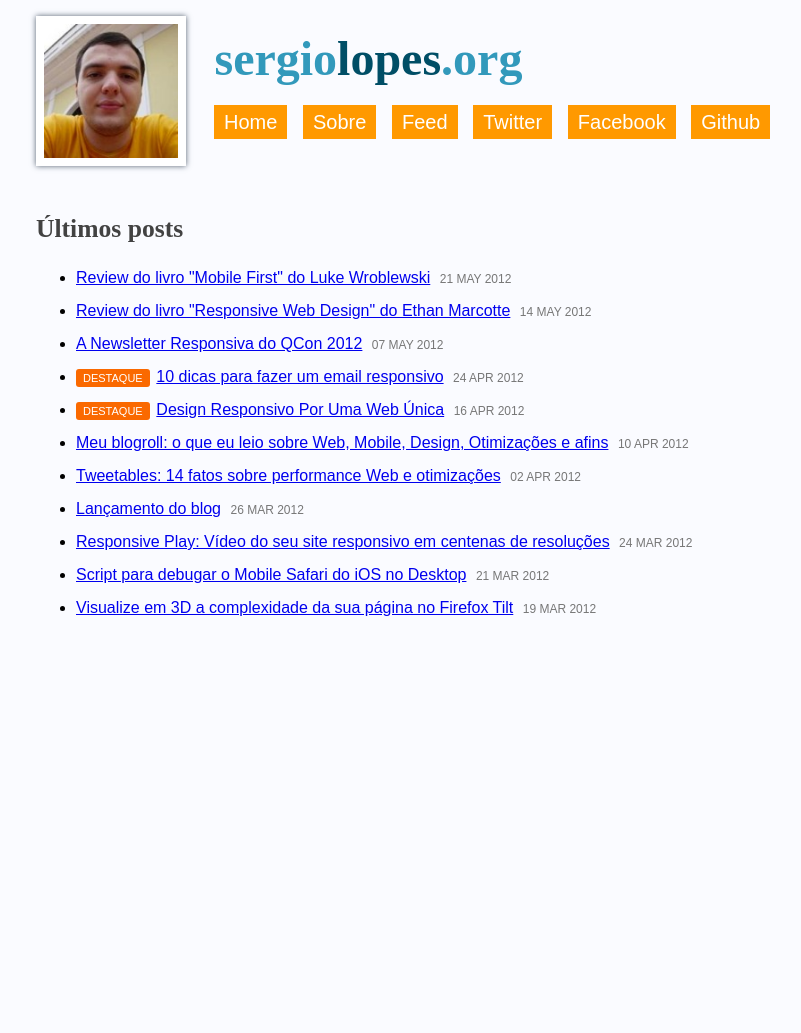
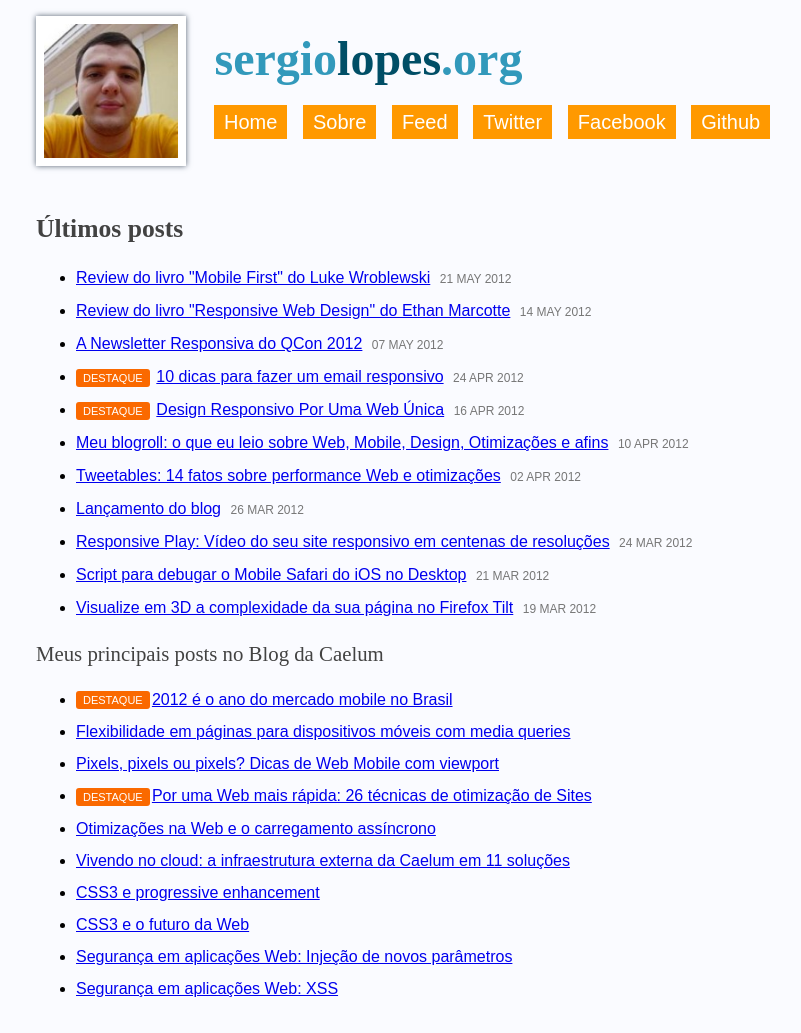
Before and after one commit to robersonupc/blog, a Jekyll site: the page built from index.md, in a window 1280 px wide. Shown: the whole page, without its empty margins (154-955 px from the left). Built offline with Jekyll 4.4.1, drawn with Linux system fonts in a browser that asks for light colours; some web fonts are replaced; comment, search, counter and statistics services are not loaded; before the commit the page ends 900 px from its top, so only the background shows below that.

Commit message:
posts no blog da caelum em destaque na home

```diff
--- a/_includes/css/colors.css
+++ b/_includes/css/colors.css
@@ -28,7 +28,7 @@ article.post blockquote {
 	border-left-color: #FF9900;
 }
 
-h2 {
+h2, h3 {
 	color: #424242;
 }
 div#social, article h4 {
--- a/index.md
+++ b/index.md
@@ -18,3 +18,27 @@ ogtype: website
 
   {% endfor %}
 </ul>
+
+<h3>Meus principais posts no Blog da Caelum</h3>
+
+<ul class="posts">
+  <li class="destaque"><a href="http://blog.caelum.com.br/2012-e-o-ano-do-mercado-mobile-no-brasil/">2012 é o ano do mercado mobile no Brasil</a></li>
+
+  <li><a href="http://blog.caelum.com.br/flexibilidade-em-paginas-para-dispositivos-moveis-com-media-queries/">Flexibilidade em páginas para dispositivos móveis com media queries</a></li>
+
+  <li><a href="http://blog.caelum.com.br/pixels-pixels-ou-pixels-dicas-de-web-mobile-com-viewport/">Pixels, pixels ou pixels? Dicas de Web Mobile com viewport</a></li>
+
+  <li class="destaque"><a href="http://blog.caelum.com.br/por-uma-web-mais-rapida-26-tecnicas-de-otimizacao-de-sites/">Por uma Web mais rápida: 26 técnicas de otimização de Sites</a></li>
+
+  <li><a href="http://blog.caelum.com.br/otimizacoes-na-web-e-o-carregamento-assincrono/">Otimizações na Web e o carregamento assíncrono</a></li>
+
+  <li><a href="http://blog.caelum.com.br/vivendo-no-cloud-a-infraestrutura-externa-da-caelum-em-11-solucoes/">Vivendo no cloud: a infraestrutura externa da Caelum em 11 soluções</a></li>
+
+  <li><a href="http://blog.caelum.com.br/css3-e-progressive-enhancement/">CSS3 e progressive enhancement</a></li>
+
+  <li><a href="http://blog.caelum.com.br/css3-e-o-futuro-da-web/">CSS3 e o futuro da Web</a></li>
+
+  <li><a href="http://blog.caelum.com.br/seguranca-em-aplicacoes-web-injecao-de-novos-parametros/">Segurança em aplicações Web: Injeção de novos parâmetros</a></li>
+
+  <li><a href="http://blog.caelum.com.br/seguranca-em-aplicacoes-web-xss/">Segurança em aplicações Web: XSS</a></li>
+</ul>
```
Also changed, not shown: _includes/css/fonts.css (+7 -0 lines).
